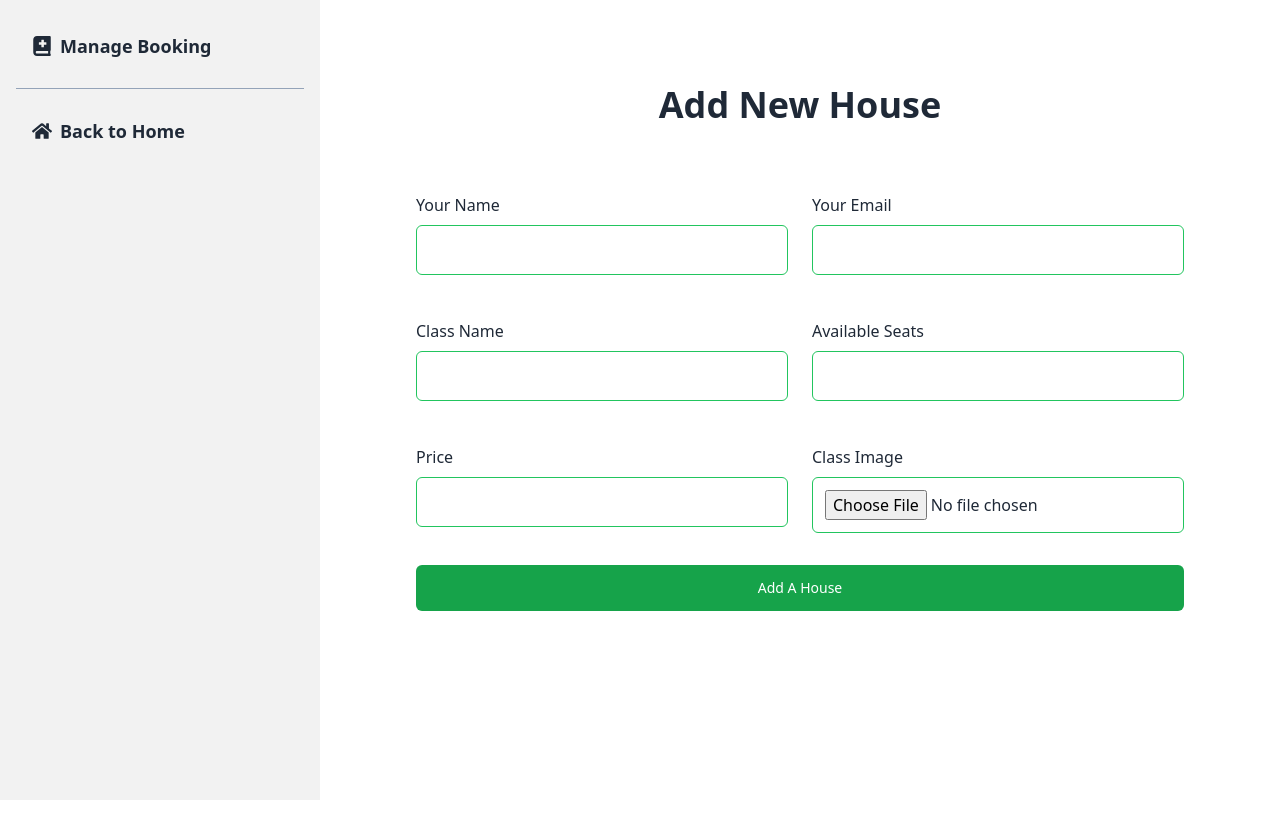
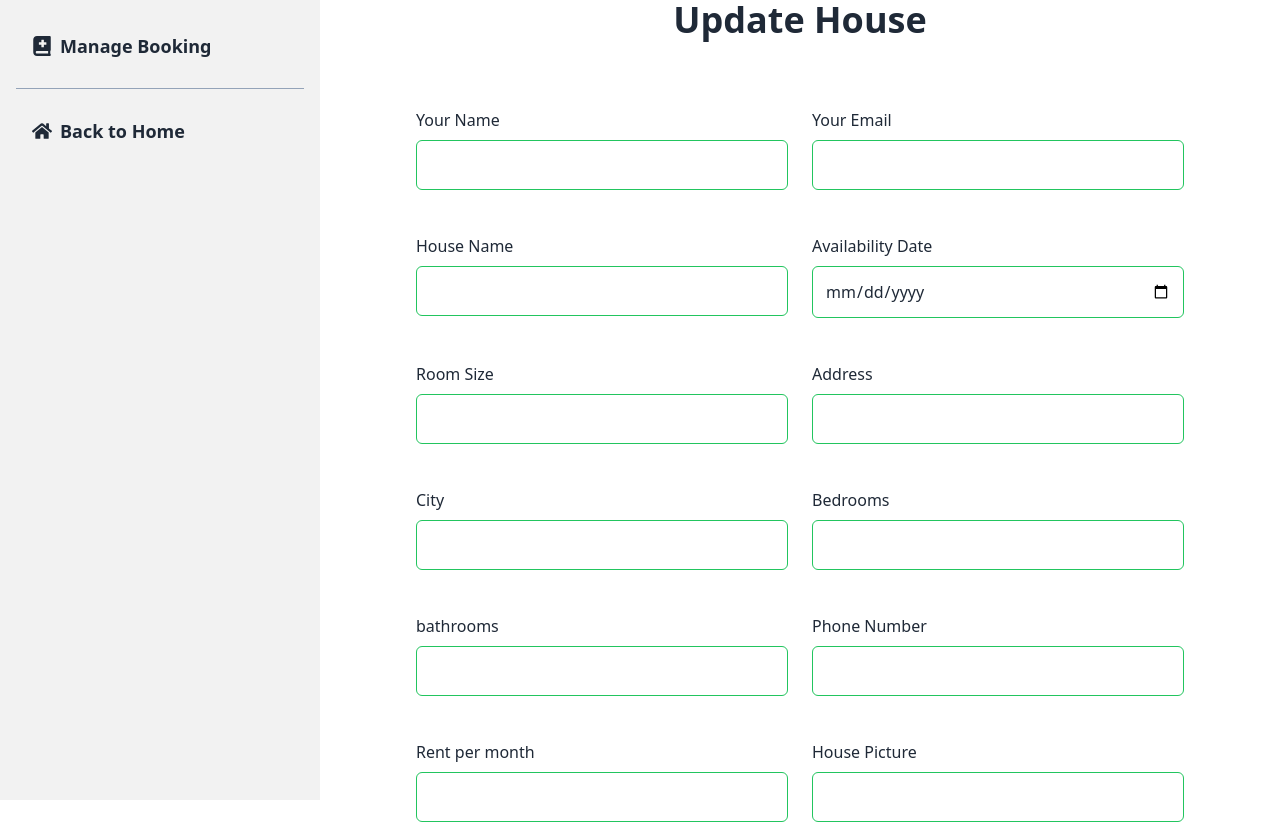
Before and after one commit to nazmulhasannasim333/House-Hunter, a React (Vite) app: page /dashboard/addhouse in a window 1280 px wide. Shown: the top 824 px of the page. Before the commit the page ends 800 px from the top, so only its background shows below. Built offline with nearby package versions, Linux system fonts and the light colour scheme.

Commit message:
implement search functionalities

```diff
--- a/src/Pages/Dashboard/HouseOwner/AddHouse.jsx
+++ b/src/Pages/Dashboard/HouseOwner/AddHouse.jsx
@@ -1,7 +1,11 @@
-import React from 'react';
+import axios from 'axios';
+import React, { useContext } from 'react';
 import { useForm } from 'react-hook-form';
+import Swal from 'sweetalert2';
+import { AuthContext } from '../../../providers/AuthProvider';
 
 const AddHouse = () => {
+    const {user} = useContext(AuthContext)
 
     const {
         register,
@@ -10,13 +14,31 @@ const AddHouse = () => {
         formState: { errors },
       } = useForm();
 
-      const onSubmit = (data) => {}
+      const onSubmit = (data) => {
+        const {address,availability_date,bathrooms,bedrooms, city, house_name, owner_email, owner_name, phone_number, picture, rent_per_month, room_size, description} = data;
+        const addHouse = {owner_name: user?.name, owner_email: user?.email, phone_number, address,availability_date,bathrooms,bedrooms, city, house_name, picture, rent_per_month, room_size, description}
+
+        axios.post(`http://localhost:5000/addhouse/`, addHouse)
+        .then(res => {
+            if(res.data.insertedId){
+                reset()
+                Swal.fire({
+                    position: 'top-end',
+                    icon: 'success',
+                    title: 'Your house has been added successful',
+                    showConfirmButton: false,
+                    timer: 1500
+                  })
+            }
+        })
+
+      }
 
 
     return (
         <div className="max-w-7xl mx-auto">
         <h3 className="text-center text-4xl font-semibold mb-14 mt-0">
-          Add New House
+          Update House
         </h3>
         <div className="bg-whote pb-20  ">
           <div className="max-w-3xl lg:mx-auto mx-4 mt-14">
@@ -27,10 +49,11 @@ const AddHouse = () => {
                     Your Name
                   </label>
                   <input
-                    // defaultValue={user?.displayName}
+                    defaultValue={user?.name}
                     readOnly
                     className=" w-full  p-2 lg:p-3 rounded-md focus:outline-none my-2 border border-green-500"
-                    {...register("instructorName")}
+                    {...register("owner_name")}
+                    required
                   />
                 </div>
                 <div className="pt-3">
@@ -38,59 +61,137 @@ const AddHouse = () => {
                     Your Email
                   </label>
                   <input
-                    // defaultValue={user?.email}
+                    defaultValue={user?.email}
                     readOnly
                     className=" w-full  p-2 lg:p-3 rounded-md focus:outline-none my-2 border border-green-500"
-                    {...register("instructorEmail")}
+                    {...register("owner_email")}
+                    required
                   />
                 </div>
                 <div className="pt-3">
                   <label className="" htmlFor="text">
-                    Class Name
+                    House Name
                   </label>
                   <input
                     type="text"
                     className=" w-full  p-2 lg:p-3 rounded-md focus:outline-none my-2 border border-green-500"
-                    {...register("className")}
+                    {...register("house_name")}
+                    required
                   />
                 </div>
                 <div className="pt-3">
                   <label className="" htmlFor="text">
-                    Available Seats
+                  Availability Date
                   </label>
                   <input
-                    type="number"
+                    type="date"
                     className=" w-full  p-2 lg:p-3 rounded-md focus:outline-none my-2 border border-green-500"
-                    {...register("availableSeats")}
+                    {...register("availability_date")}
+                    required
                   />
                 </div>
                 <div className="pt-3">
                   <label className="" htmlFor="text">
-                    Price
+                  Room Size
                   </label>
                   <input
-                    type="number"
+                    type="text"
                     className=" w-full  p-2 lg:p-3 rounded-md focus:outline-none my-2 border border-green-500"
-                    {...register("price")}
+                    {...register("room_size")}
+                    required
                   />
                 </div>
                 <div className="pt-3">
                   <label className="" htmlFor="text">
-                    Class Image
+                  Address</label>
+                  <input
+                    type="text"
+                    className=" w-full  p-2 lg:p-3 rounded-md focus:outline-none my-2 border border-green-500"
+                    {...register("address")}
+                    required
+                  />
+                </div>
+                <div className="pt-3">
+                  <label className="" htmlFor="text">
+                  City</label>
+                  <input
+                    type="text"
+                    className=" w-full  p-2 lg:p-3 rounded-md focus:outline-none my-2 border border-green-500"
+                    {...register("city")}
+                    required
+                  />
+                </div>
+                <div className="pt-3">
+                  <label className="" htmlFor="text">
+                  Bedrooms</label>
+                  <input
+                    type="number"
+                    className=" w-full  p-2 lg:p-3 rounded-md focus:outline-none my-2 border border-green-500"
+                    {...register("bedrooms")}
+                    required
+                  />
+                </div>
+                <div className="pt-3">
+                  <label className="" htmlFor="text">
+                  bathrooms</label>
+                  <input
+                    type="number"
+                    className=" w-full  p-2 lg:p-3 rounded-md focus:outline-none my-2 border border-green-500"
+                    {...register("bathrooms")}
+                    required
+                  />
+                </div>
+                <div className="pt-3">
+                  <label className="" htmlFor="text">
+                  Phone Number</label>
+                  <input
+                    type="text"
+                    className=" w-full  p-2 lg:p-3 rounded-md focus:outline-none my-2 border border-green-500"
+                    {...register('phone_number', {
+                        pattern: /^(?:\+?88)?01[3-9]\d{8}$/,
+                        required: 'Please enter a valid Bangladeshi phone number.',
+                      })}
+                    required
+                  />
+                </div>
+                <div className="pt-3">
+                  <label className="" htmlFor="text">
+                  Rent per month</label>
+                  <input
+                    type="number"
+                    className=" w-full  p-2 lg:p-3 rounded-md focus:outline-none my-2 border border-green-500"
+                    {...register("rent_per_month")}required
+                  />
+                </div>
+                <div className="pt-3">
+                  <label className="" htmlFor="text">
+                    House Picture
                   </label>
                   <input
-                    type="file"
+                    type="text"
                     className=" w-full  p-2 lg:p-3 rounded-md focus:outline-none my-2 border border-green-500"
-                    {...register("classImage")}
+                    {...register("picture")}
+                    required
                   />
                 </div>
               </div>
 
+              <div className="pt-3">
+                  <label className="" htmlFor="text">
+                    Description
+                  </label>
+                  <textarea
+                    type="text"
+                    className=" w-full  p-2 lg:p-3 rounded-md focus:outline-none my-2 border border-green-500"
+                    {...register("description")}
+                    required
+                  />
+                </div>
               <button
                 type="submit"
                 className="group my-6 relative w-full flex justify-center py-3 px-4 border border-transparent text-sm font-medium rounded-md text-white bg-green-600 hover:bg-green-700 focus:outline-none focus:ring-2 focus:ring-offset-2 focus:ring-green-500"
               >
-                Add A House
+                Add a House
               </button>
             </form>
           </div>
--- a/src/Pages/Dashboard/HouseOwner/UpdateHouse.jsx
+++ b/src/Pages/Dashboard/HouseOwner/UpdateHouse.jsx
@@ -1,10 +1,12 @@
+import axios from 'axios';
 import React from 'react';
 import { useForm } from 'react-hook-form';
-import { useLoaderData } from 'react-router-dom';
+import { useLoaderData, useNavigate } from 'react-router-dom';
+import Swal from 'sweetalert2';
 
 const UpdateHouse = () => {
     const loadedHouse = useLoaderData()
-    console.log(loadedHouse);
+    const navigate = useNavigate()
 
     const {
         register,
@@ -14,12 +16,23 @@ const UpdateHouse = () => {
       } = useForm();
 
       const onSubmit = (data) => {
-        const {address,availability_date,bathrooms,bedrooms, city, house_name, owner_email, owner_name, phone_number, picture, rent_per_month, room_size} = data
+        const {address,availability_date,bathrooms,bedrooms, city, house_name, owner_email, owner_name, phone_number, picture, rent_per_month, room_size, description} = data
 
-        const updateHouse = {address,availability_date,bathrooms,bedrooms, city, house_name, owner_email, owner_name, phone_number, picture, rent_per_month, room_size}
+        const updateHouse = {address,availability_date,bathrooms,bedrooms, city, house_name, owner_email, owner_name, phone_number, picture, rent_per_month, room_size, description}
 
-
-
+        axios.put(`http://localhost:5000/updatehouse/${loadedHouse._id}`, updateHouse)
+        .then(res => {
+            if(res.data.modifiedCount > 0){
+                navigate("/dashboard/managehouse")
+                Swal.fire({
+                    position: 'top-end',
+                    icon: 'success',
+                    title: 'Your house has been updated',
+                    showConfirmButton: false,
+                    timer: 1500
+                  })
+            }
+        })
       }
 
 
@@ -111,7 +124,7 @@ const UpdateHouse = () => {
                     type="text"
                     defaultValue={loadedHouse?.city}
                     className=" w-full  p-2 lg:p-3 rounded-md focus:outline-none my-2 border border-green-500"
-                    {...register("address")}
+                    {...register("city")}
                     required
                   />
                 </div>
@@ -163,12 +176,13 @@ const UpdateHouse = () => {
                 </div>
                 <div className="pt-3">
                   <label className="" htmlFor="text">
-                    Class Image
+                    House Picture
                   </label>
                   <input
-                    type="file"
+                    type="text"
+                    defaultValue={loadedHouse?.picture}
                     className=" w-full  p-2 lg:p-3 rounded-md focus:outline-none my-2 border border-green-500"
-                    {...register("classImage")}
+                    {...register("picture")}
                     required
                   />
                 </div>
@@ -190,7 +204,7 @@ const UpdateHouse = () => {
                 type="submit"
                 className="group my-6 relative w-full flex justify-center py-3 px-4 border border-transparent text-sm font-medium rounded-md text-white bg-green-600 hover:bg-green-700 focus:outline-none focus:ring-2 focus:ring-offset-2 focus:ring-green-500"
               >
-                Add A House
+                Update House
               </button>
             </form>
           </div>
```
Also changed, not shown: src/Pages/Home/Houses/Houses.jsx (+33 -14 lines).
